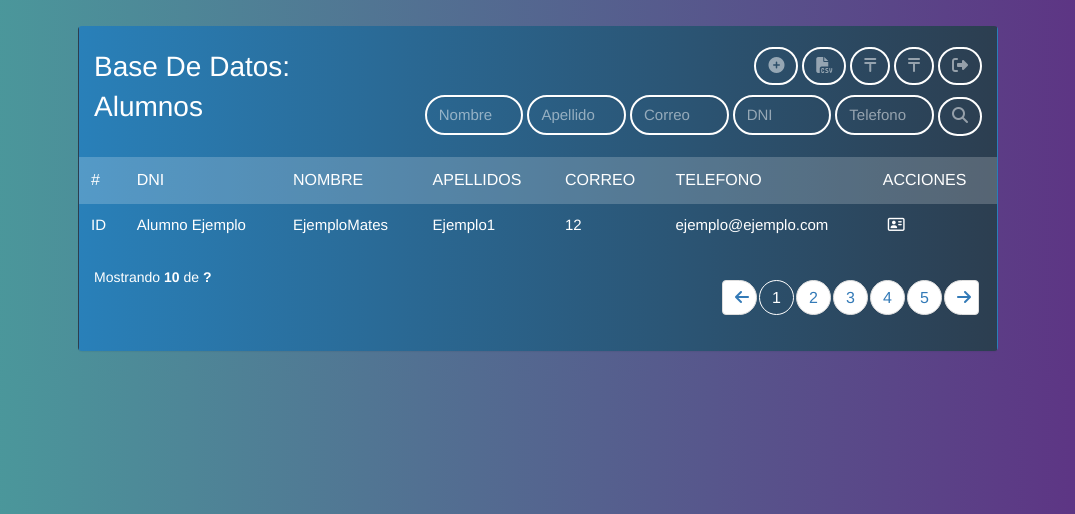
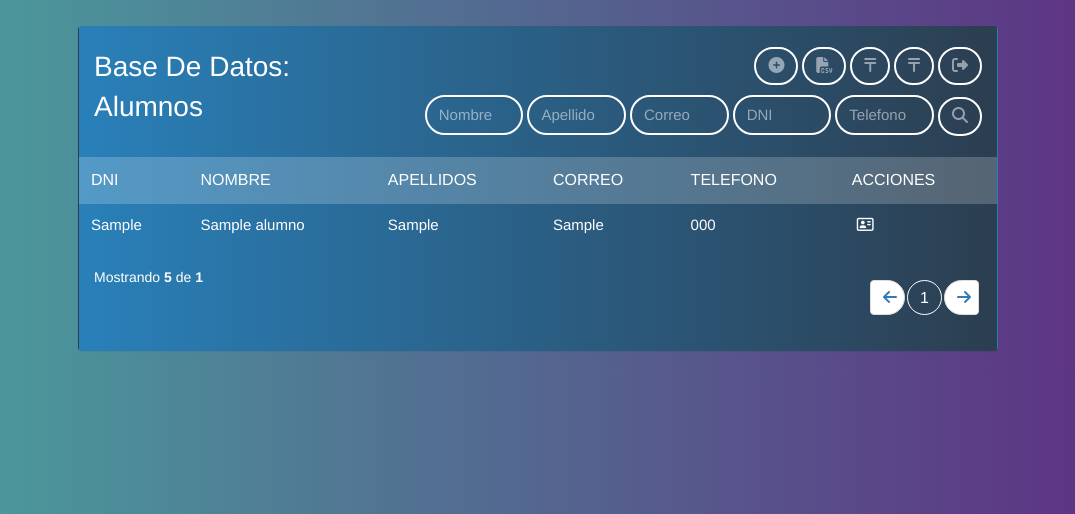
Before and after one commit to Ricardo6589/CRUD_DAW2, a PHP site: page /view/BD_Profesores.php in a window 1280 px wide. Shown: the top 514 px of the page, without its empty margins (102-1177 px from the left). Run offline with PHP 8.4, Linux system fonts and the light colour scheme; tables that the repository leaves empty or names only in its code hold one stand-in row (values such as "Sample post"); a stand-in replaces the project's code that opens the database connection; some libraries are stand-ins or nearby versions.

Commit message:
guardado pre paginacion

```diff
--- a/view/BD_Profesores.php
+++ b/view/BD_Profesores.php
@@ -13,7 +13,26 @@
   <!-- <script type=" text/javascript " src="./js/valida.js "></script> -->
 </head>
 
-<!-- poner los require_once aqui -->
+<?php
+include_once "../model/conexion.php";
+$limit=5;
+$page = 1;
+$previous = $page - 1;
+$next = $page + 1;
+//$sql = "SELECT COUNT(*) FROM tbl_alumnos";
+//$result = mysqli_query($connection,$sql);
+//$pages = mysqli_fetch_assoc($result);
+
+//$pages = $connection->query("SELECT count(*) FROM tbl_alumnos;");
+//$pages = $count->fetch_all(MYSQLI_ASSOC);
+//$page = isset($_GET['page']) ? $_GET['page'] : 1;
+$start = ($page - 1) * $limit;
+$result = mysqli_query($connection, "SELECT * FROM tbl_alumnos LIMIT $start,$limit;");
+//$alumnos = mysqli_fetch_assoc($result);
+$alumnos = $result->fetch_all(MYSQLI_ASSOC);
+$count = mysqli_num_rows($result);
+$pages = ceil($count/5)
+?>
 
 <body>
   <div class="container">
@@ -74,7 +93,6 @@
           <table class="table">
             <thead>
               <tr>
-                <th>#</th>
                 <th>Dni</th>
                 <th>Nombre</th>
                 <th>Apellidos</th>
@@ -84,14 +102,13 @@
               </tr>
             </thead>
             <tbody>
-              <!-- foreach php aqui -->
+              <?php foreach($alumnos as $alumno) :?>
               <tr>
-                <td>ID</td>
-                <td>Alumno Ejemplo</td>
-                <td>EjemploMates</td>
-                <td>Ejemplo1</td>
-                <td>12</td>
-                <td>ejemplo@ejemplo.com</td>
+                <td><?= $alumno['dni_alu']; ?></td>
+                <td><?= $alumno['nombre_alu']; ?></td>
+                <td><?= $alumno['apellidos_alu']; ?></td>
+                <td><?= $alumno['correo_alu']; ?></td>
+                <td><?= $alumno['telefono_alu']; ?></td>
                 <td>
                   <ul class="action-list">
                     <li>
@@ -101,6 +118,7 @@
                   </ul>
                 </td>
               </tr>
+              <?php endforeach; ?>
               <!-- hasta aqui -->
             </tbody>
           </table>
@@ -110,28 +128,26 @@
             <div class="col col-sm-6 col-xs-6">
               Mostrando <b>
                 <!-- php aqui  -->
-                10
+                5
               </b> de <b>
                 <!-- php aqui  -->
-                ?
+                <?php echo $count;?>
               </b>
             </div>
             <div class="col-sm-6 col-xs-6">
               <ul class="pagination hidden-xs pull-right">
-                <li><a href="#">
+                <li><a id="johncena" href="BD_Profesores.php?page=<?= $previous; ?>">
                     <i class="fa-solid fa-arrow-left"></i></a>
                 </li>
-                <li class="active"><a href="#">1</a></li>
-                <li><a href="#">2</a></li>
-                <li><a href="#">3</a></li>
-                <li><a href="#">4</a></li>
-                <li><a href="#">5</a></li>
-                <li><a href="#"><i class="fa-solid fa-arrow-right"></i></a></li>
+                <?php for($i = 1 ; $i <= $pages ; $i++) : ?>
+                  <li class="active"><a href="BD_Profesores.php?page=<?= $i; ?>"><?= $i; ?></a></li>
+                <?php endfor; ?>
+                <li><a href="BD_Profesores.php?page=<?= $next; ?>"><i class="fa-solid fa-arrow-right"></i></a></li>
               </ul>
-              <ul class="pagination visible-xs pull-right">
+              <!-- <ul class="pagination visible-xs pull-right">
                 <li><a href="#"><i class="fa-solid fa-arrow-left"></i></a></li>
                 <li><a href="#"><i class="fa-solid fa-arrow-right"></i></a></li>
-              </ul>
+              </ul> -->
             </div>
           </div>
         </div>
--- a/view/vista.php
+++ b/view/vista.php
@@ -12,7 +12,7 @@
         session_start();
 
         if(empty($_SESSION['correo'])){
-            echo"<script>window.location.href = '../index.html' </script>";
+            //echo"<script>window.location.href = '../index.html' </script>";
         }else{
 
             require_once '../model/alumno.php';
```
